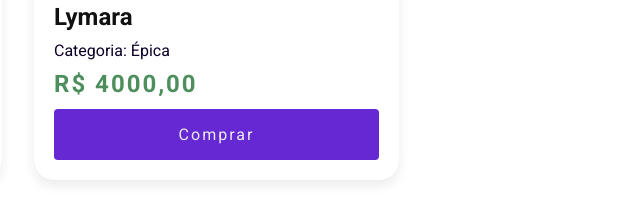
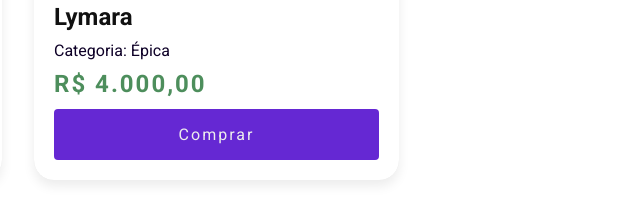
Before and after one commit to AdrianaThomaz/projeto-magick-ia-devemdobro, a plain HTML site: page index.html in a window 1280 px wide. Shown: the part 721-930 px from the top of the page, 622-1262 px from the left. Drawn offline with Linux system fonts and the light colour scheme.

Commit message:
Update index.html

```diff
--- a/index.html
+++ b/index.html
@@ -59,7 +59,7 @@
           <div class="informacoes">
             <h2 class="nome-personagem">Lymara</h2>
             <span class="categoria">Categoria: Épica</span>
-            <span class="preco">R$ 4000,00</span>
+            <span class="preco">R$ 4.000,00</span>
             <a
               href="http://wa.me/5588981307626?text=Olá, quero comprar a carta Lymara!"
               class="btn-comprar"
```
